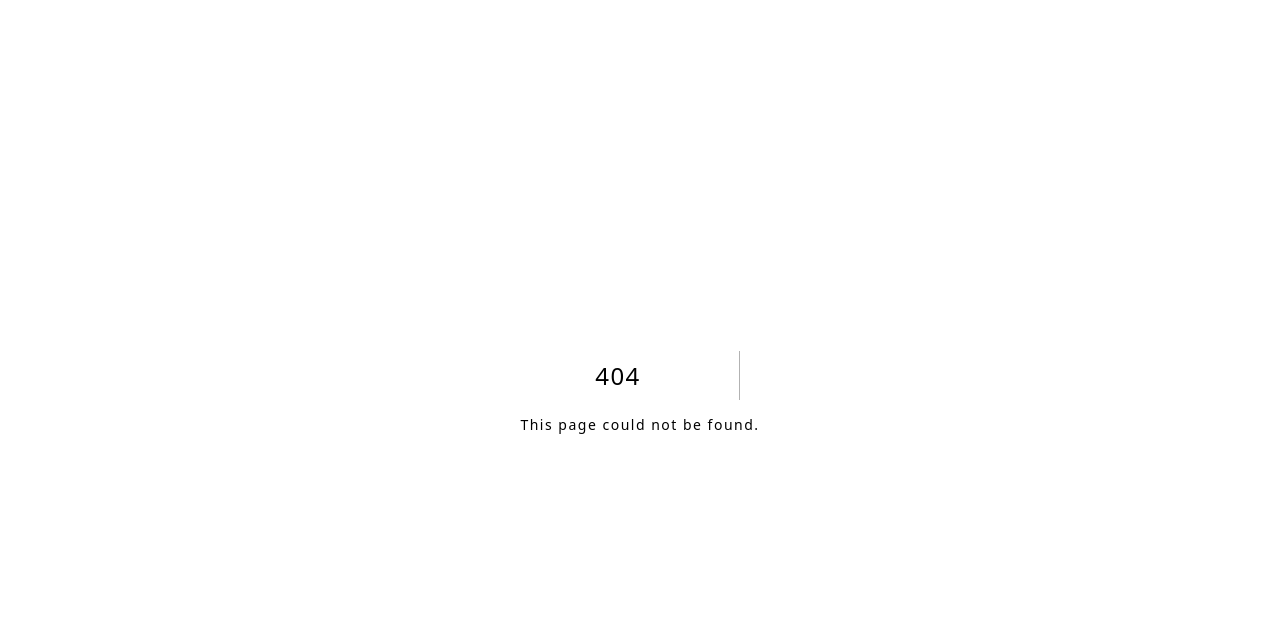
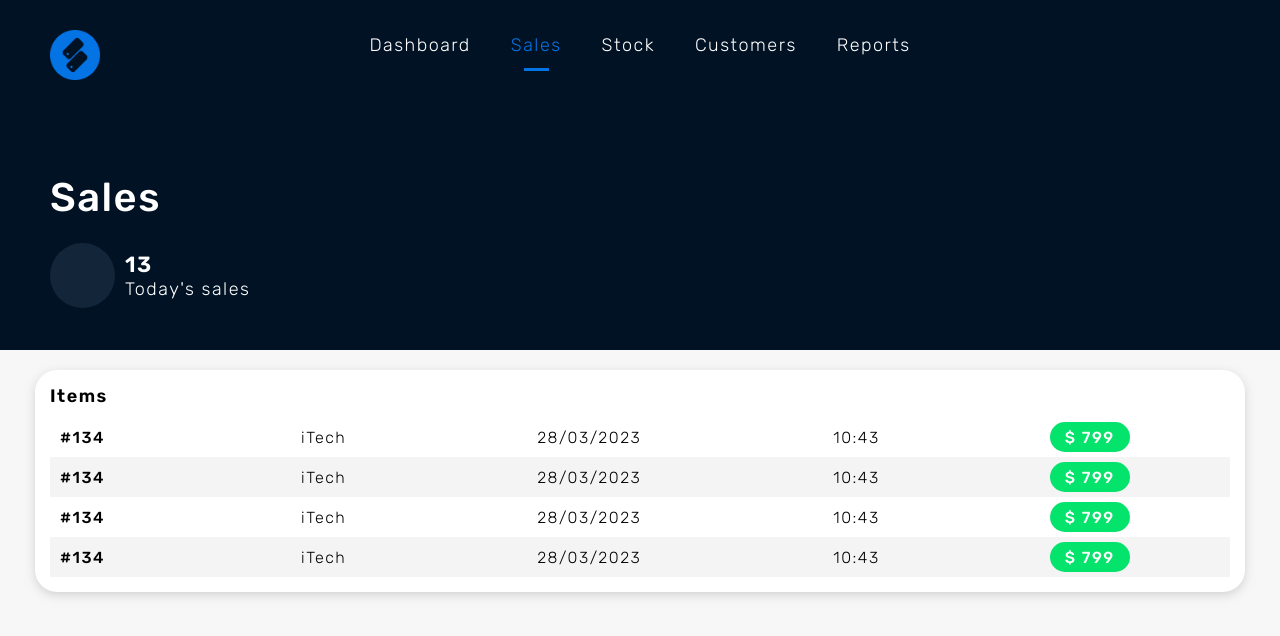
Before and after one commit to EdsonnOliveira/shricell, a Next.js app: page /sales in a window 1280 px wide. Before the commit this address had no page. Shown: the top 636 px of the page. Built offline with nearby package versions, Linux system fonts and the light colour scheme.

Commit message:
New page: Sales

```diff
--- /dev/null
+++ b/src/pages/sales/index.tsx
@@ -0,0 +1,190 @@
+import React from "react";
+
+import { TR } from "@atomic/constants/table";
+import { green } from "@atomic/constants/colors";
+import { HeaderItemsPreview } from "@atomic/constants/header";
+
+import View from "./view";
+import { useRouter } from "next/router";
+
+const itemsPreview: HeaderItemsPreview[] = [
+    {
+        icon: '',
+        title: "Today's sales",
+        value: '13'
+    },
+]
+
+const Sales: React.FC = ({
+}) => {
+    const router = useRouter();
+
+    const latestSales: TR[] = [
+        {
+            td: [
+                    {
+                        description: '#134',
+                        textAlign: 'left',
+                        textWeight: '500',
+                        type: 'text'
+                    },
+                    {
+                        description: 'iTech',
+                        textAlign: 'center',
+                        textWeight: '300',
+                        type: 'text'
+                    },
+                    {
+                        description: '28/03/2023',
+                        textAlign: 'center',
+                        textWeight: '300',
+                        type: 'text'
+                    },
+                    {
+                        description: '10:43',
+                        textAlign: 'center',
+                        textWeight: '300',
+                        type: 'text'
+                    },
+                    {
+                        description: '$ 799',
+                        textAlign: 'center',
+                        textWeight: '500',
+                        type: {
+                            color: 'fontWhite',
+                            bgColor: green
+                        }
+                    },
+            ],
+            onClick: () => {
+                router.push({
+                    pathname: '/sales/details',
+                    query: {
+                        idSale: 134
+                    }}
+                )
+            }
+        },
+        {
+            td: [
+                    {
+                        description: '#134',
+                        textAlign: 'left',
+                        textWeight: '500',
+                        type: 'text'
+                    },
+                    {
+                        description: 'iTech',
+                        textAlign: 'center',
+                        textWeight: '300',
+                        type: 'text'
+                    },
+                    {
+                        description: '28/03/2023',
+                        textAlign: 'center',
+                        textWeight: '300',
+                        type: 'text'
+                    },
+                    {
+                        description: '10:43',
+                        textAlign: 'center',
+                        textWeight: '300',
+                        type: 'text'
+                    },
+                    {
+                        description: '$ 799',
+                        textAlign: 'center',
+                        textWeight: '500',
+                        type: {
+                            color: 'fontWhite',
+                            bgColor: green
+                        }
+                    },
+            ],
+        },
+        {
+            td: [
+                    {
+                        description: '#134',
+                        textAlign: 'left',
+                        textWeight: '500',
+                        type: 'text'
+                    },
+                    {
+                        description: 'iTech',
+                        textAlign: 'center',
+                        textWeight: '300',
+                        type: 'text'
+                    },
+                    {
+                        description: '28/03/2023',
+                        textAlign: 'center',
+                        textWeight: '300',
+                        type: 'text'
+                    },
+                    {
+                        description: '10:43',
+                        textAlign: 'center',
+                        textWeight: '300',
+                        type: 'text'
+                    },
+                    {
+                        description: '$ 799',
+                        textAlign: 'center',
+                        textWeight: '500',
+                        type: {
+                            color: 'fontWhite',
+                            bgColor: green
+                        }
+                    },
+            ],
+        },
+        {
+            td: [
+                    {
+                        description: '#134',
+                        textAlign: 'left',
+                        textWeight: '500',
+                        type: 'text'
+                    },
+                    {
+                        description: 'iTech',
+                        textAlign: 'center',
+                        textWeight: '300',
+                        type: 'text'
+                    },
+                    {
+                        description: '28/03/2023',
+                        textAlign: 'center',
+                        textWeight: '300',
+                        type: 'text'
+                    },
+                    {
+                        description: '10:43',
+                        textAlign: 'center',
+                        textWeight: '300',
+                        type: 'text'
+                    },
+                    {
+                        description: '$ 799',
+                        textAlign: 'center',
+                        textWeight: '500',
+                        type: {
+                            color: 'fontWhite',
+                            bgColor: green
+                        }
+                    },
+            ],
+        },
+    ]
+
+    return (
+        <View
+            router={router}
+            latestSales={latestSales}
+            itemsPreview={itemsPreview}
+        />
+    )
+}
+
+export default Sales;
--- /dev/null
+++ b/src/pages/sales/models.tsx
@@ -0,0 +1,9 @@
+import { NextRouter } from "next/router";
+import { TR } from "@atomic/constants/table";
+import { HeaderItemsPreview } from "@atomic/constants/header";
+
+export interface ViewProps {
+    router: NextRouter;
+    latestSales: TR[];
+    itemsPreview: HeaderItemsPreview[]
+}
--- /dev/null
+++ b/src/pages/sales/view.tsx
@@ -0,0 +1,37 @@
+import React from "react";
+import Head from "next/head";
+
+import Header from "@atomic/organisms/header";
+import BoxShadow from "@atomic/atoms/boxShadow";
+import BoxCommon from "@atomic/atoms/boxCommon";
+import Table from "@atomic/mocelules/table";
+
+import { ViewProps } from "./models";
+
+const View: React.FC<ViewProps> = ({
+    router,
+    latestSales,
+    itemsPreview
+}) => (
+    <>
+        <Head>
+            <title>Sales - ShriCell</title>
+        </Head>
+        <Header itemsPreview={itemsPreview} />
+        <main className="main">
+            <BoxCommon
+                flex={1}
+                gap='20px'
+            >
+                <BoxShadow title='Items' size={{ width: '100%', height: 'max-content' }}>
+                    <Table
+                        tr={latestSales}
+                        mt='10px'
+                    />
+                </BoxShadow>
+            </BoxCommon>
+        </main>
+    </>
+)
+
+export default View;
```
